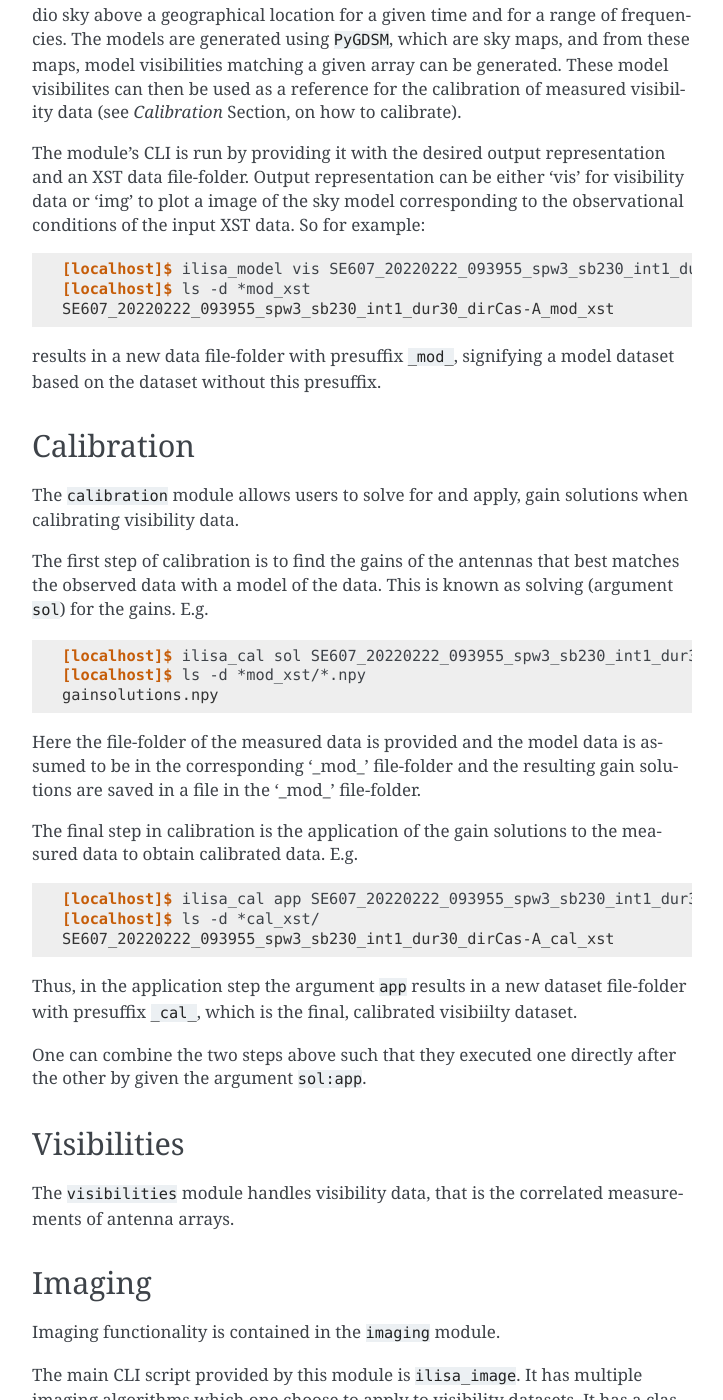
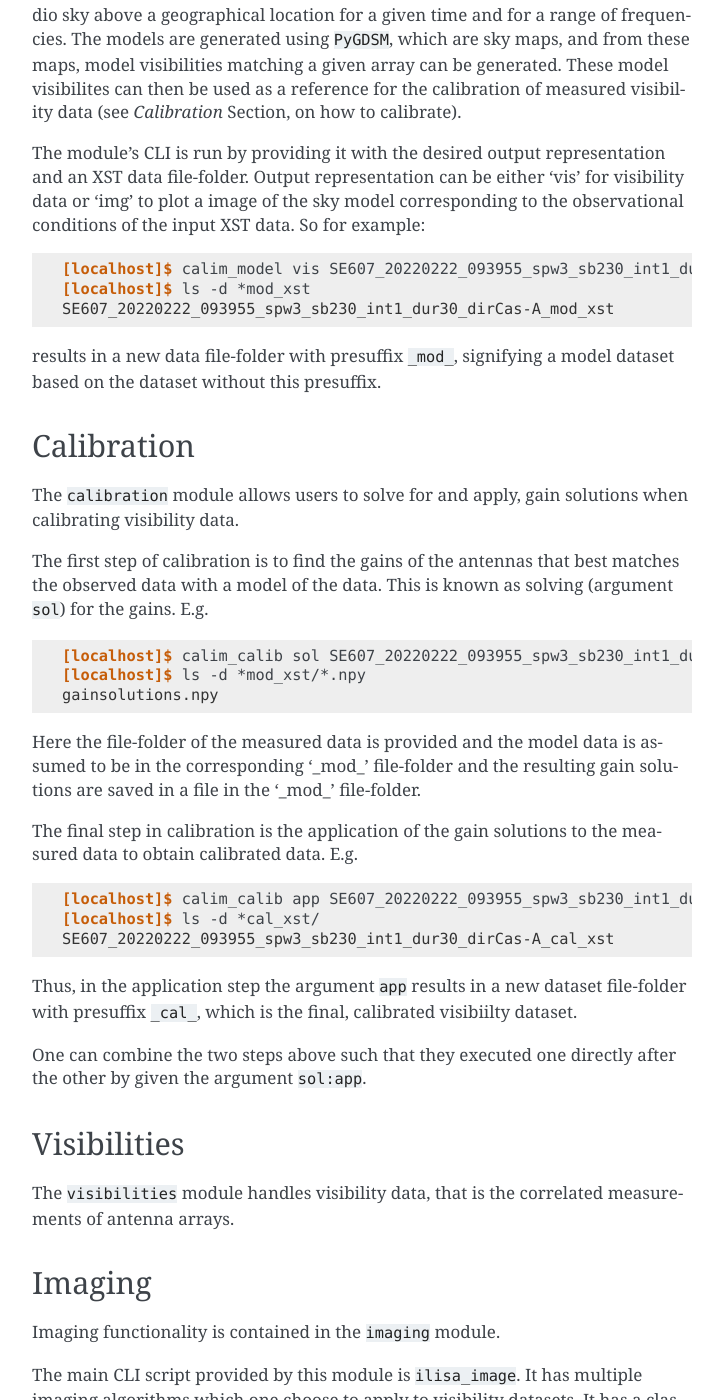
Before and after one commit to 2baOrNot2ba/iLiSA, a Sphinx documentation site: the page built from docs/user_guide/calim/index.rst, in a window 1280 px wide and 1400 px high, scrolled down 501 px. Shown: the whole window, without its empty margins (388-1111 px from the left). Built offline with Sphinx 7.4.7, drawn with Linux system fonts in a browser that asks for light colours; some of the changed text lies outside the part shown.

Commit message:
Fixed: names of CLI scripts in docs updated

```diff
--- a/docs/user_guide/calim/index.rst
+++ b/docs/user_guide/calim/index.rst
@@ -30,7 +30,7 @@ observational conditions of the input XST data. So for example:
 
 .. code-block:: console
 
-   [localhost]$ ilisa_model vis SE607_20220222_093955_spw3_sb230_int1_dur30_dirCas-A_xst
+   [localhost]$ calim_model vis SE607_20220222_093955_spw3_sb230_int1_dur30_dirCas-A_xst
    [localhost]$ ls -d *mod_xst
    SE607_20220222_093955_spw3_sb230_int1_dur30_dirCas-A_mod_xst
 
@@ -48,7 +48,7 @@ solving (argument ``sol``) for the gains. E.g.
 
 .. code-block:: console
 
-   [localhost]$ ilisa_cal sol SE607_20220222_093955_spw3_sb230_int1_dur30_dirCas-A_xst
+   [localhost]$ calim_calib sol SE607_20220222_093955_spw3_sb230_int1_dur30_dirCas-A_xst
    [localhost]$ ls -d *mod_xst/*.npy
    gainsolutions.npy
 
@@ -61,7 +61,7 @@ measured data to obtain calibrated data. E.g.
 
 .. code-block:: console
 
-   [localhost]$ ilisa_cal app SE607_20220222_093955_spw3_sb230_int1_dur30_dirCas-A_xst
+   [localhost]$ calim_calib app SE607_20220222_093955_spw3_sb230_int1_dur30_dirCas-A_xst
    [localhost]$ ls -d *cal_xst/
    SE607_20220222_093955_spw3_sb230_int1_dur30_dirCas-A_cal_xst
 
@@ -94,7 +94,7 @@ Beamform imaging:
 
 .. code-block:: console
 
-   [localhost]$ ilisa_image bf SE607_20220222_093955_spw3_sb230_int1_dur30_dirCas-A_xst
+   [localhost]$ calim_image bf SE607_20220222_093955_spw3_sb230_int1_dur30_dirCas-A_xst
 
 results in an image such as:
 
```
